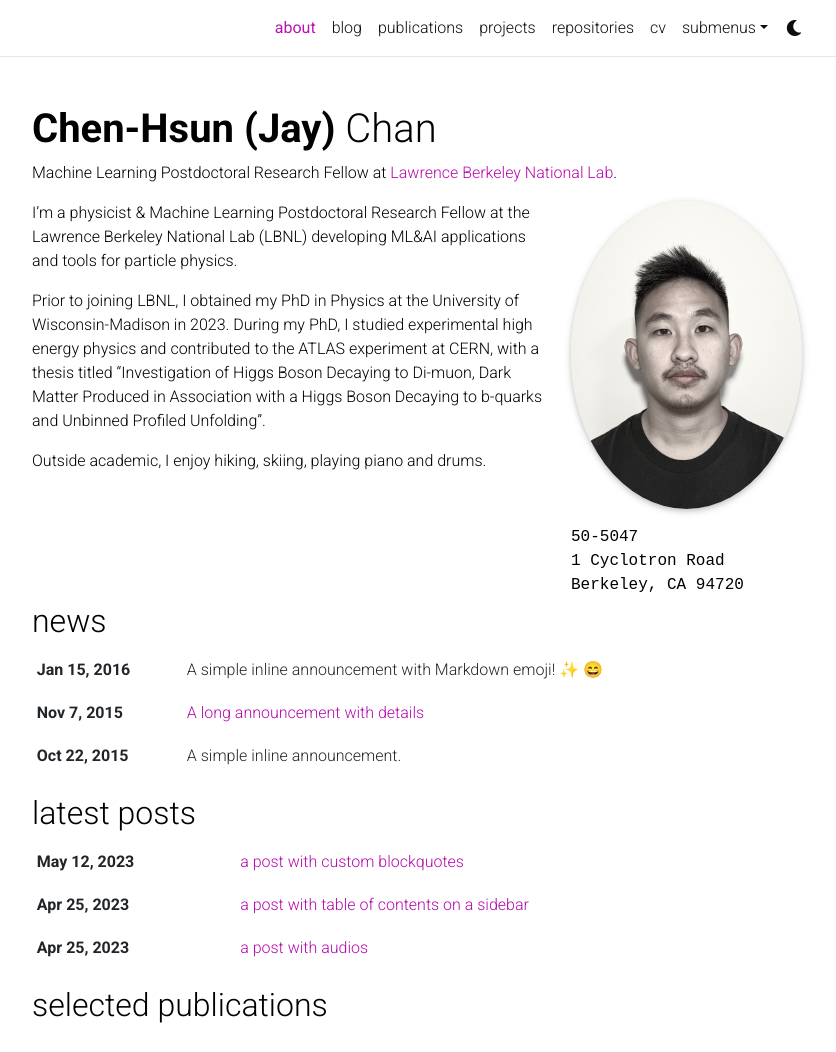
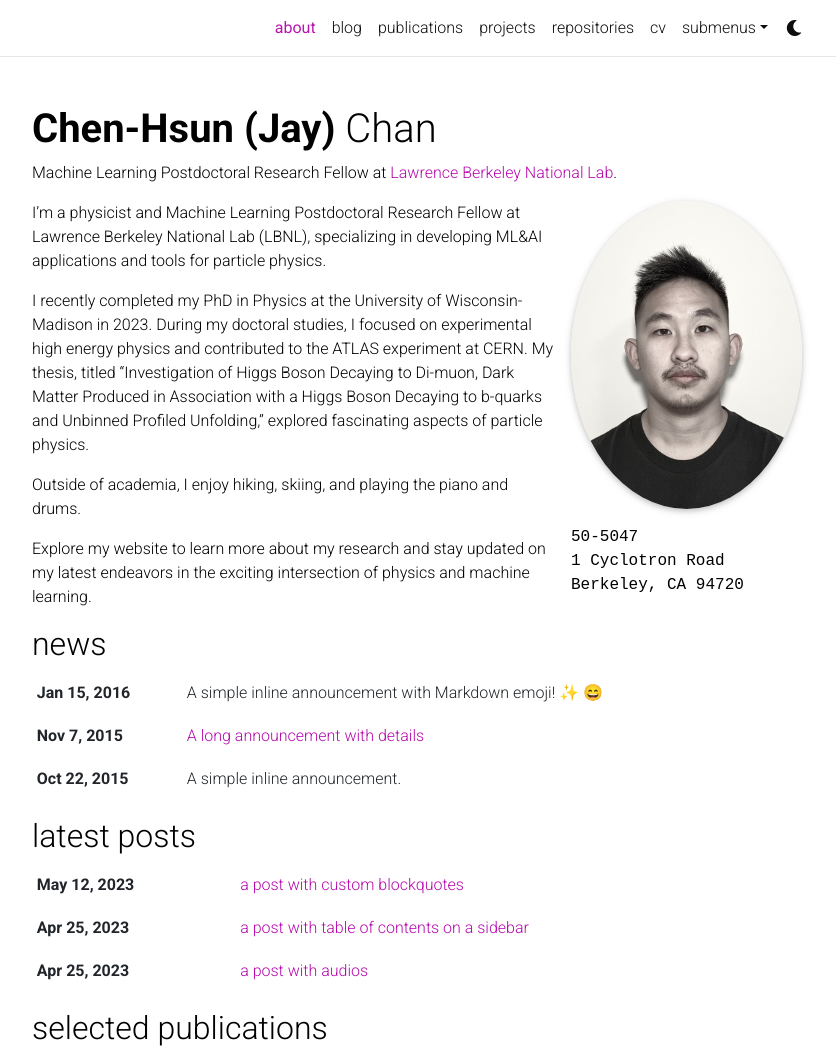
Before and after one commit to jaychan-hep/jaychan-hep.github.io, a Jekyll site: the page built from _pages/about.md, in a window 1280 px wide and 1364 px high, cut to the strip 0-1052 px from the top of the window. Shown: the whole strip, without its empty margins (223-1059 px from the left). Built offline with Jekyll 4.4.1, drawn with Linux system fonts in a browser that asks for light colours; full-size pictures stand in for the smaller copies a plugin makes; emoji names are drawn with the system emoji font; comment, search, counter and statistics services are not loaded; a style sheet for code colours, icons or effects is not loaded.

Commit message:
Update about.md

```diff
--- a/_pages/about.md
+++ b/_pages/about.md
@@ -19,8 +19,10 @@ selected_papers: true # includes a list of papers marked as "selected={true}"
 social: true  # includes social icons at the bottom of the page
 ---
 
-I'm a physicist & Machine Learning Postdoctoral Research Fellow at the Lawrence Berkeley National Lab (LBNL) developing ML&AI applications and tools for particle physics.
+I'm a physicist and Machine Learning Postdoctoral Research Fellow at Lawrence Berkeley National Lab (LBNL), specializing in developing ML&AI applications and tools for particle physics.
 
-Prior to joining LBNL, I obtained my PhD in Physics at the University of Wisconsin-Madison in 2023. During my PhD, I studied experimental high energy physics and contributed to the ATLAS experiment at CERN, with a thesis titled “Investigation of Higgs Boson Decaying to Di-muon, Dark Matter Produced in Association with a Higgs Boson Decaying to b-quarks and Unbinned Profiled Unfolding”.
+I recently completed my PhD in Physics at the University of Wisconsin-Madison in 2023. During my doctoral studies, I focused on experimental high energy physics and contributed to the ATLAS experiment at CERN. My thesis, titled "Investigation of Higgs Boson Decaying to Di-muon, Dark Matter Produced in Association with a Higgs Boson Decaying to b-quarks and Unbinned Profiled Unfolding," explored fascinating aspects of particle physics.
 
-Outside academic, I enjoy hiking, skiing, playing piano and drums.
+Outside of academia, I enjoy hiking, skiing, and playing the piano and drums.
+
+Explore my website to learn more about my research and stay updated on my latest endeavors in the exciting intersection of physics and machine learning.
```
